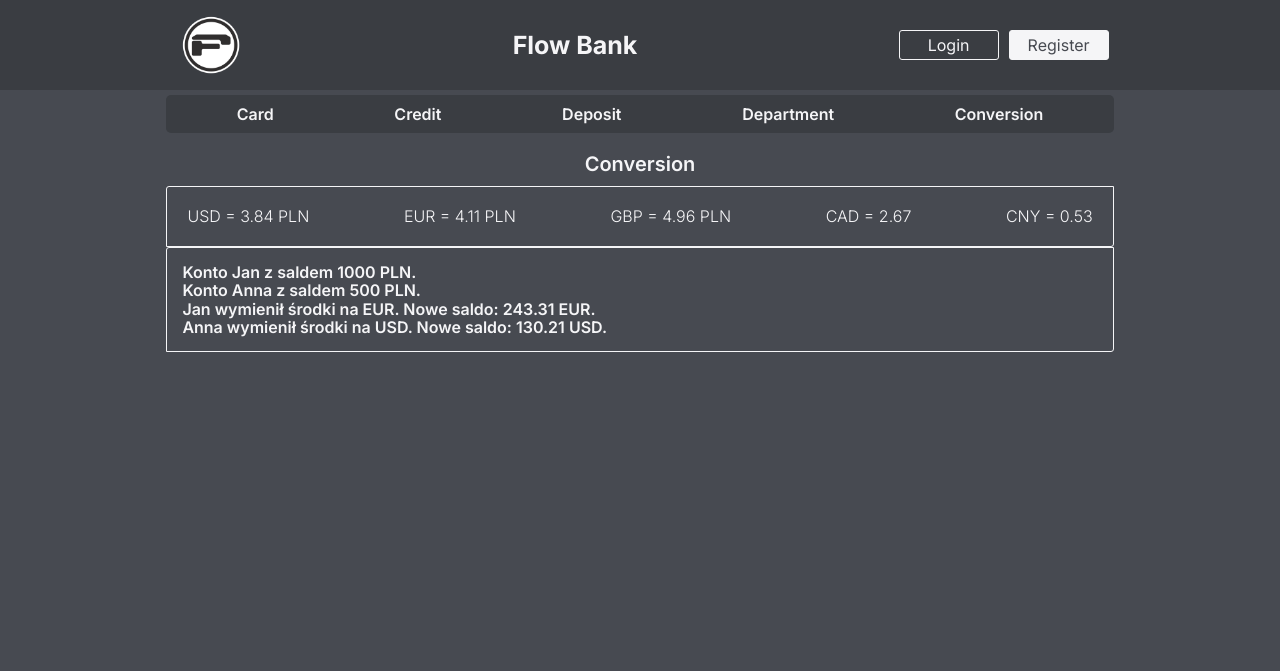
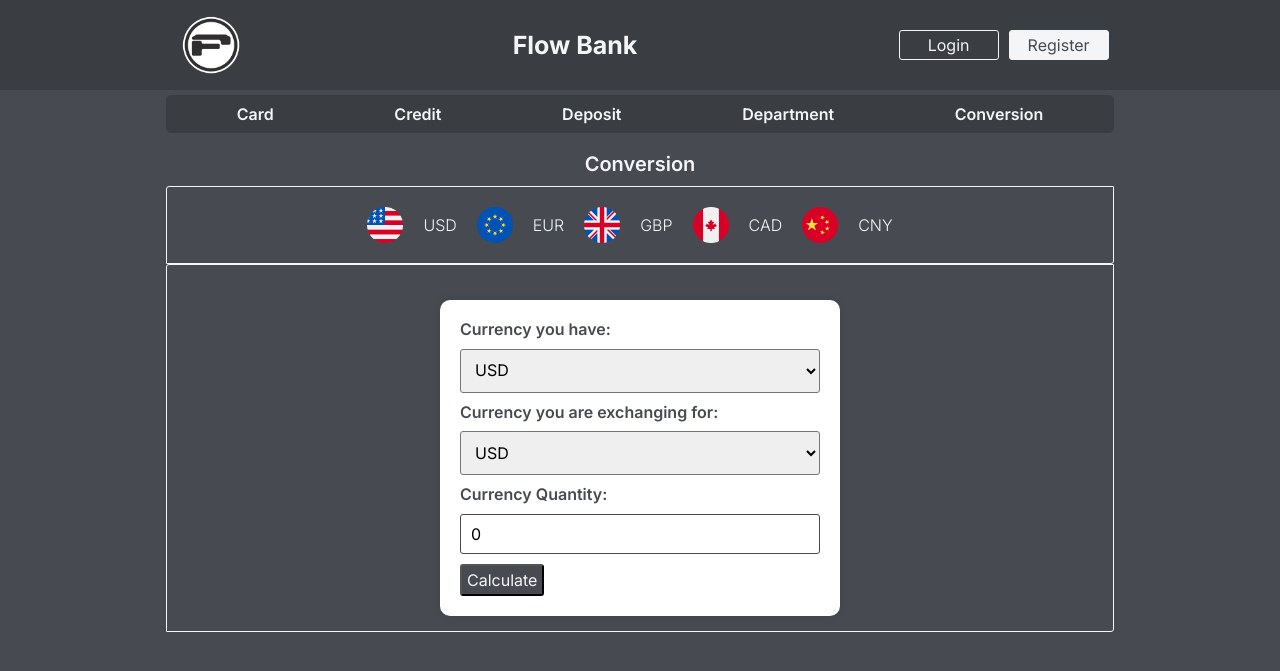
Before and after one commit to StanislavRiabtsev/System-Bankowy, a PHP site: page / in a window 1280 px wide. Shown: the top 671 px of the page. Run offline with PHP 8.4, Linux system fonts and the light colour scheme.

Commit message:
Add section converion. And style for section

```diff
--- a/src/css/style.css
+++ b/src/css/style.css
@@ -139,19 +139,73 @@ html {
     justify-content: space-between;
     align-items: center;
     margin-top: 10px;
-    padding: 20px;
+    padding: 20px 200px;
     border: 1px solid var(--light-color);
     border-radius: 3px 0 3px 0;
+}
+
+.currency__icons {
+    width: 7vh;
+
 }
 
 li {
     list-style-type: none;
     font-weight: 300;
     font-size: 16px;
+    margin-right: 20px;
 }
 
-.converion__input {
+.conversion__input {
     border: 1px solid var(--light-color);
     border-radius: 3px 0 3px 0;
     padding: 15px;
 }
+
+form {
+    background: white;
+    padding: 20px;
+    border-radius: 10px;
+    box-shadow: 0 0 10px rgba(0, 0, 0, 0.1);
+    max-width: 400px;
+}
+
+select,
+input {
+    width: 100%;
+    padding: 10px;
+    margin: 10px 0;
+}
+
+.result {
+    text-align: center;
+    font-size: 20px;
+    font-weight: bold;
+    margin-top: 20px;
+}
+
+.conversion__form {
+    margin: auto;
+    margin-top: 20px;
+}
+
+.conversion__label {
+    color: var(--dark-color);
+}
+
+.conversion__select {
+    border-radius: 3px;
+}
+
+.conversion__input-do {
+    border: 1px solid var(--dark-color);
+    border-radius: 3px;
+    padding: 10px;
+}
+
+.conversion__btn {
+    color: var(--light-color);
+    padding: 5px;
+    border-radius: 3px;
+    background: var(--dark-color);
+}
--- a/src/index.php
+++ b/src/index.php
@@ -44,78 +44,71 @@
         <div class="container">
             <h2 class="title__services">Conversion</h2>
             <ul class="currency">
-                <li>USD = 3.84 PLN</li>
-                <li>EUR = 4.11 PLN</li>
-                <li>GBP = 4.96 PLN</li>
-                <li>CAD = 2.67</li>
-                <li>CNY = 0.53</li>
+                <li><img src="icons/united-states.png" alt="china" class="currency__icons"></li>
+                <li>USD</li>
+                <li><img src="icons/european-union.png" alt="china" class="currency__icons"></li>
+                <li>EUR</li>
+                <li><img src="icons/united-kingdom.png" alt="china" class="currency__icons"></li>
+                <li>GBP</li>
+                <li><img src="icons/canada.png" alt="china" class="currency__icons"></li>
+                <li>CAD</li>
+                <li><img src="icons/china.png" alt="china" class="currency__icons"></li>
+                <li>CNY</li>
             </ul>
-            <div class="converion__input">
+            <div class="conversion__input">
 
                 <?php
+                // Kursy walut względem PLN
+                $kursyWalut = [
+                    "USD" => 3.84,
+                    "EUR" => 4.11,
+                    "GBP" => 4.96,
+                    "CAD" => 2.67,
+                    "CNY" => 0.53
+                ];
 
-                class SystemWymianyWalut
-                {
-                    private $konta = [];
-                    private $kursyWymiany = [
-                        'USD' => 3.84,
-                        'EUR' => 4.11,
-                        'GBP' => 4.96,
-                        'CAD' => 2.67,
-                        'CNY' => 0.53,
-                        'PLN' => 1.0
-                    ];
+                $kwota = isset($_POST['kwota']) ? (float)$_POST['kwota'] : 0;
+                $walutaZ = isset($_POST['waluta_z']) ? $_POST['waluta_z'] : 'USD';
+                $walutaDo = isset($_POST['waluta_do']) ? $_POST['waluta_do'] : 'EUR';
+                $wynik = 0;
 
-                    public function utworzKonto($nazwa, $waluta, $saldo)
-                    {
-                        if ($saldo >= 0 && isset($this->kursyWymiany[$waluta])) {
-                            $this->konta[$nazwa] = ['waluta' => $waluta, 'saldo' => $saldo];
-                            echo "Konto $nazwa z saldem $saldo $waluta.<br>";
-                        } else {
-                            echo "Nieprawidłowe saldo początkowe lub waluta.<br>";
-                        }
-                    }
+                if ($kwota > 0 && isset($kursyWalut[$walutaZ]) && isset($kursyWalut[$walutaDo])) {
+                    // Konwersja do PLN, a następnie do docelowej waluty
+                    $kwotaWPLN = $kwota * $kursyWalut[$walutaZ];
+                    $wynik = $kwotaWPLN / $kursyWalut[$walutaDo];
+                }
+                ?>
 
-                    public function wymienWalute($nazwa, $docelowaWaluta)
-                    {
-                        if (!isset($this->konta[$nazwa])) {
-                            echo "Konto $nazwa nie istnieje.<br>";
-                            return;
-                        }
+                <form method="post" class="conversion__form">
+                    <label for="waluta_z" class="conversion__label">Currency you have:</label>
+                    <select name="waluta_z" id="waluta_z" class="conversion__select">
+                        <?php foreach ($kursyWalut as $waluta => $kurs) { ?>
+                        <option value="<?php echo $waluta; ?>" <?php echo $waluta == $walutaZ ? 'selected' : ''; ?>>
+                            <?php echo $waluta; ?>
+                        </option>
+                        <?php } ?>
+                    </select>
 
-                        $aktualnaWaluta = $this->konta[$nazwa]['waluta'];
-                        $saldo = $this->konta[$nazwa]['saldo'];
+                    <label for="waluta_do" class="conversion__label">Currency you are exchanging for:</label>
+                    <select name="waluta_do" id="waluta_do" class="conversion__select">
+                        <?php foreach ($kursyWalut as $waluta => $kurs) { ?>
+                        <option value="<?php echo $waluta; ?>" <?php echo $waluta == $walutaZ ? 'selected' : ''; ?>>
+                            <?php echo $waluta; ?>
+                        </option>
+                        <?php } ?>
+                    </select>
 
-                        if (!isset($this->kursyWymiany[$docelowaWaluta])) {
-                            echo "Nieprawidłowa waluta docelowa.<br>";
-                            return;
-                        }
+                    <label for="kwota" class="conversion__label">Currency Quantity:</label>
+                    <input type="number" name="kwota" id="kwota" class="conversion__input-do"
+                        value="<?php echo $kwota; ?>">
 
-                        $wartoscPLN = $saldo * $this->kursyWymiany[$aktualnaWaluta];
-                        $noweSaldo = $wartoscPLN / $this->kursyWymiany[$docelowaWaluta];
 
-                        $this->konta[$nazwa]['waluta'] = $docelowaWaluta;
-                        $this->konta[$nazwa]['saldo'] = round($noweSaldo, 2);
+                    <button type="submit" class="conversion__btn">Calculate</button>
 
-                        echo "$nazwa wymienił środki na $docelowaWaluta. Nowe saldo: {$this->konta[$nazwa]['saldo']} $docelowaWaluta.<br>";
-                    }
-
-                    public function pobierzSaldo($nazwa)
-                    {
-                        if (!isset($this->konta[$nazwa])) {
-                            return "Konto nie istnieje";
-                        }
-                        return "Saldo {$this->konta[$nazwa]['saldo']} {$this->konta[$nazwa]['waluta']}";
-                    }
-                }
-
-                $bank = new SystemWymianyWalut();
-                $bank->utworzKonto("Jan", "PLN", 1000);
-                $bank->utworzKonto("Anna", "PLN", 500);
-                $bank->wymienWalute("Jan", "EUR");
-                $bank->wymienWalute("Anna", "USD");
-
-                ?>
+                </form>
+                <?php if ($kwota > 0) { ?>
+                <p class="result">Result: <?php echo number_format($wynik, 2); ?> <?php echo $walutaDo; ?></p>
+                <?php } ?>
 
             </div>
         </div>
```
Also changed, not shown: src/icons/canada.png (added), src/icons/china.png (added), src/icons/european-union.png (added), src/icons/united-kingdom.png (added), src/icons/united-states.png (added).
